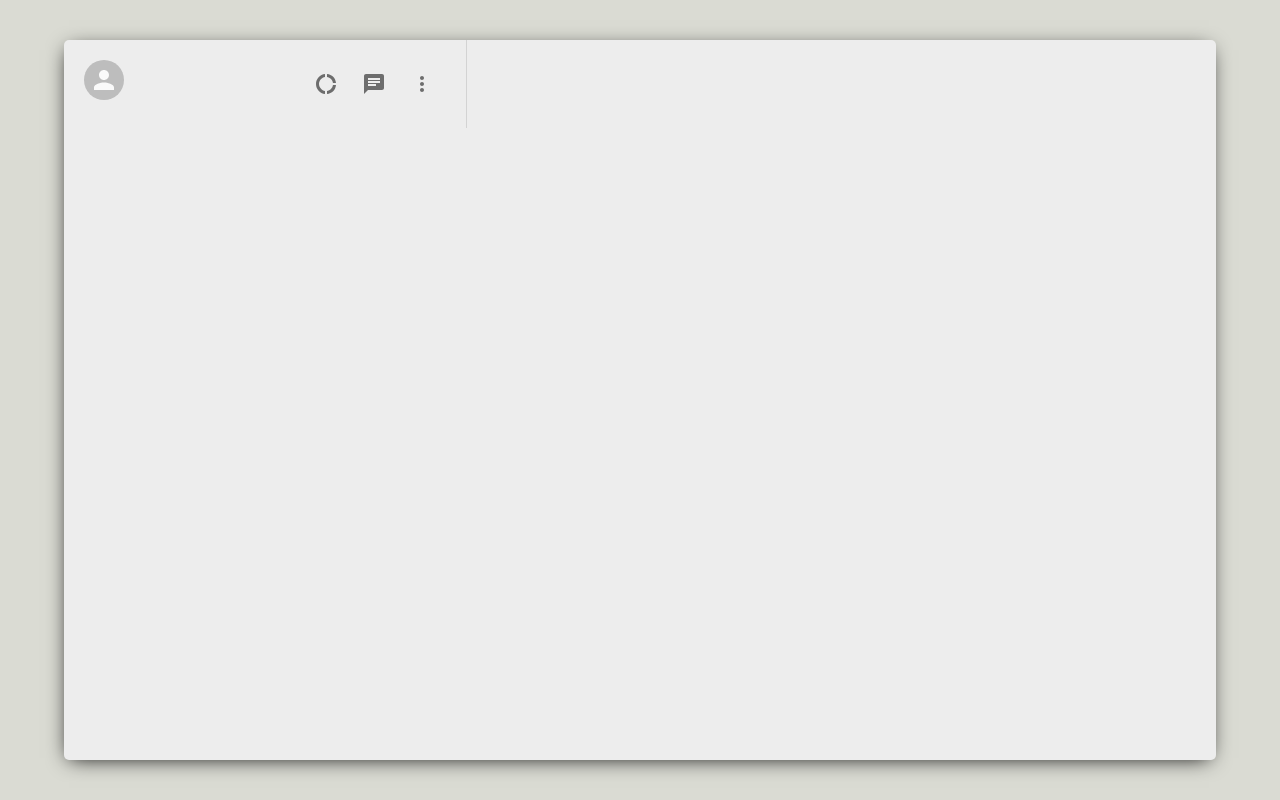
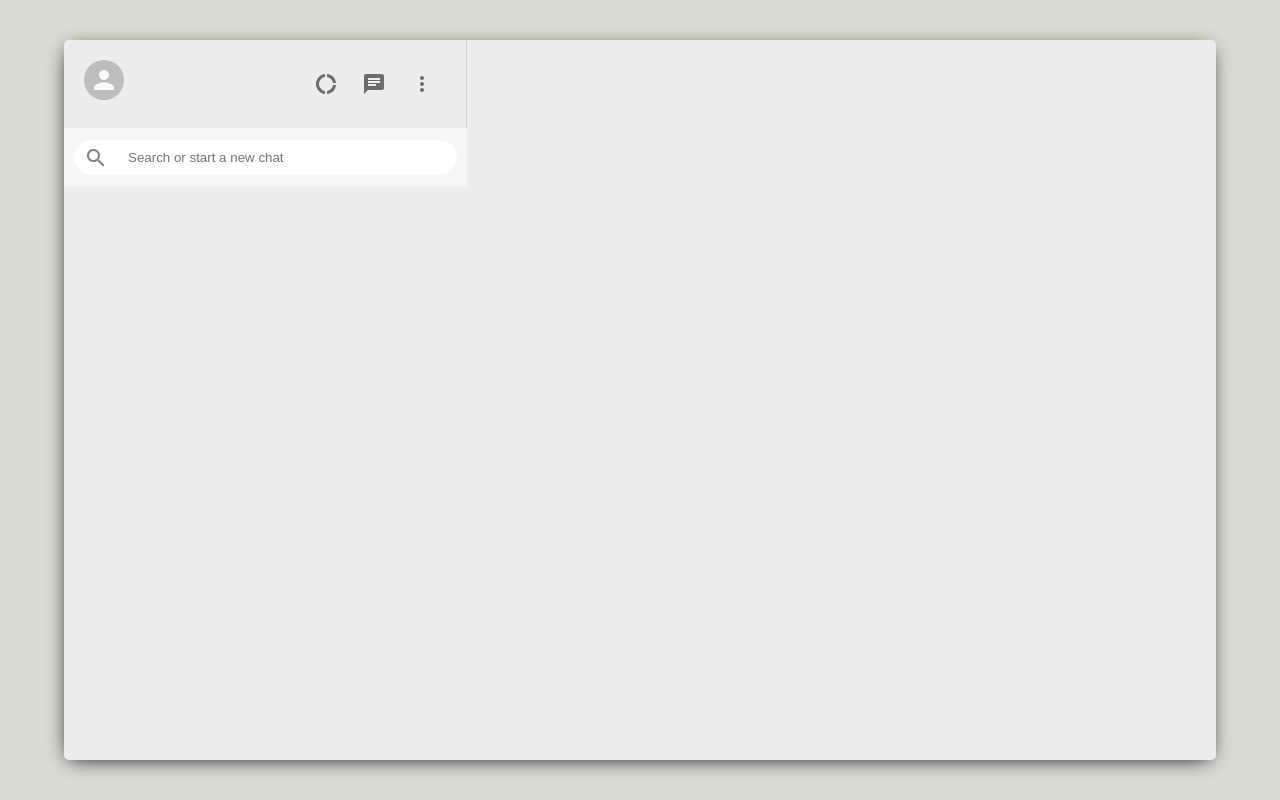
Before and after one commit to Roman1510/whatsap-react, a React (Vite) app: page / in a window 1280 px wide. Built offline with nearby package versions, Linux system fonts and the light colour scheme.

Commit message:
added sidebar

```diff
--- a/src/components/Sidebar/Sidebar.jsx
+++ b/src/components/Sidebar/Sidebar.jsx
@@ -1,6 +1,6 @@
 import React from 'react'
 import './Sidebar.style.css'
-import { DonutLarge, Chat, MoreVert } from '@material-ui/icons'
+import { DonutLarge, Chat, MoreVert, SearchOutlined } from '@material-ui/icons'
 import { Avatar, IconButton } from '@material-ui/core'
 
 const Sidebar = () => {
@@ -20,7 +20,12 @@
           </IconButton>
         </div>
       </div>
-      <div className="sidebar__search"></div>
+      <div className="sidebar__search">
+        <div className="sidebar__searchContainer">
+          <SearchOutlined />
+          <input placeholder="Search or start a new chat" />
+        </div>
+      </div>
       <div className="sidebar__chats"></div>
     </div>
   )
--- a/src/components/Sidebar/Sidebar.style.css
+++ b/src/components/Sidebar/Sidebar.style.css
@@ -1,4 +1,6 @@
 .sidebar {
+  display: flex;
+  flex-direction: column;
   flex:0.35
 }
 .sidebar__header{
@@ -20,3 +22,30 @@
   margin-right: 2vw;
   font-size:24px !important;
 }
+
+.sidebar__search {
+  display: flex;
+  align-items: center;
+  background-color: #f6f6f6;
+  height:39px;
+  padding: 10px;
+}
+
+.sidebar__searchContainer {
+  display: flex;
+  align-items: center;
+  background-color: white;
+  width: 100%;
+  height: 35px;
+  border-radius: 20px;
+}
+.sidebar__searchContainer > input {
+  border: none;
+  margin-left: 10px;
+  outline: none;
+}
+
+.sidebar__searchContainer > .MuiSvgIcon-root {
+  color: gray;
+  padding: 10px;
+}
```
